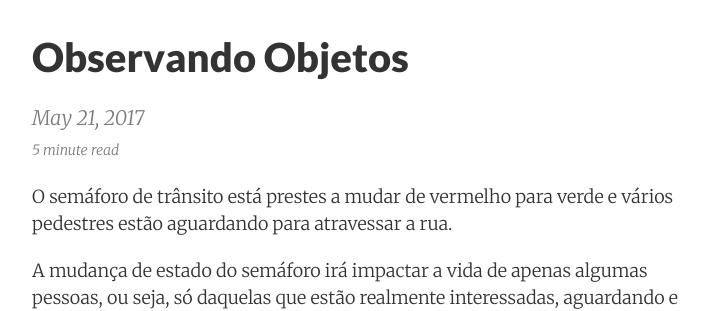
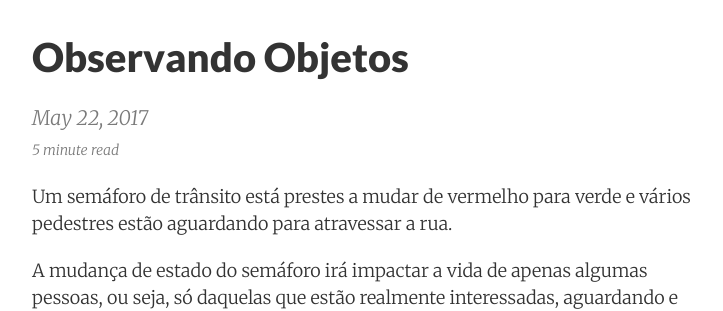
Before and after one commit to mdbs99/opp, a Jekyll site: the page built from _posts/2017/2017-05-22-observando-objetos.md, in a window 1280 px wide and 900 px high. Shown: the part 388-699 px from the top of the window, without its empty margins (278-1001 px from the left). Built offline with Jekyll 4.4.1, drawn with Linux system fonts in a browser that asks for light colours; comment, search, counter and statistics services are not loaded.

Commit message:
new post

```diff
--- a/_posts/2017/2017-05-22-observando-objetos.md
+++ b/_posts/2017/2017-05-22-observando-objetos.md
@@ -1,10 +1,10 @@
 ---
 layout: post
 title: Observando Objetos
-date: 2017-05-21
+date: 2017-05-22
 permalink: /:title
 description:
-
+  Nesse artigo iremos implementar Eventos que possam notificar mais de um Objeto de uma só vez.
 image: /images/2017/photo-hermes-rivera-253620.jpg
 categories:
   - Projeto
@@ -24,7 +24,7 @@
   - observer
 ---
 
-O semáforo de trânsito está prestes a mudar de vermelho para verde e vários pedestres estão aguardando para atravessar a rua.
+Um semáforo de trânsito está prestes a mudar de vermelho para verde e vários pedestres estão aguardando para atravessar a rua.
 
 A mudança de estado do semáforo irá impactar a vida de apenas algumas pessoas, ou seja, só daquelas que estão realmente interessadas, aguardando e observando este Evento que irá ocorrer em breve.
 
```
